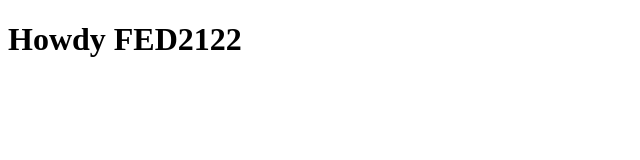
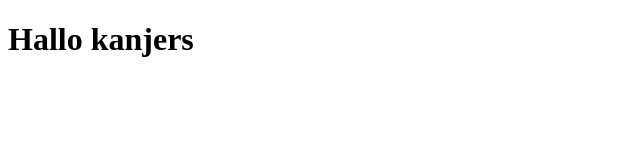
Before and after one commit to MackDonaldo/mackfed, a plain HTML site: page index.html in a window 1280 px wide. Shown: the whole page, without its empty margins (0-640 px from the left). Drawn offline with Linux system fonts and the light colour scheme.

Commit message:
Update index.html

```diff
--- a/index.html
+++ b/index.html
@@ -6,14 +6,14 @@
 	<meta name="author" content="jouw naam">
 	<meta name="viewport" content="width=device-width, initial-scale=1">
 
-	<title>Howdy FED2122</title>
+	<title>Hallo, hallo.2</title>
 
 	<link href="styles/style.css" rel="stylesheet">
 	<link rel="icon" type="image/svg+xml" href="images/favicon.svg">
 </head>
 
 <body>
-	<h1>Howdy FED2122</h1>
+	<h1>Hallo kanjers</h1>
 
 	<script src="scripts/script.js"></script>
 </body>
```
